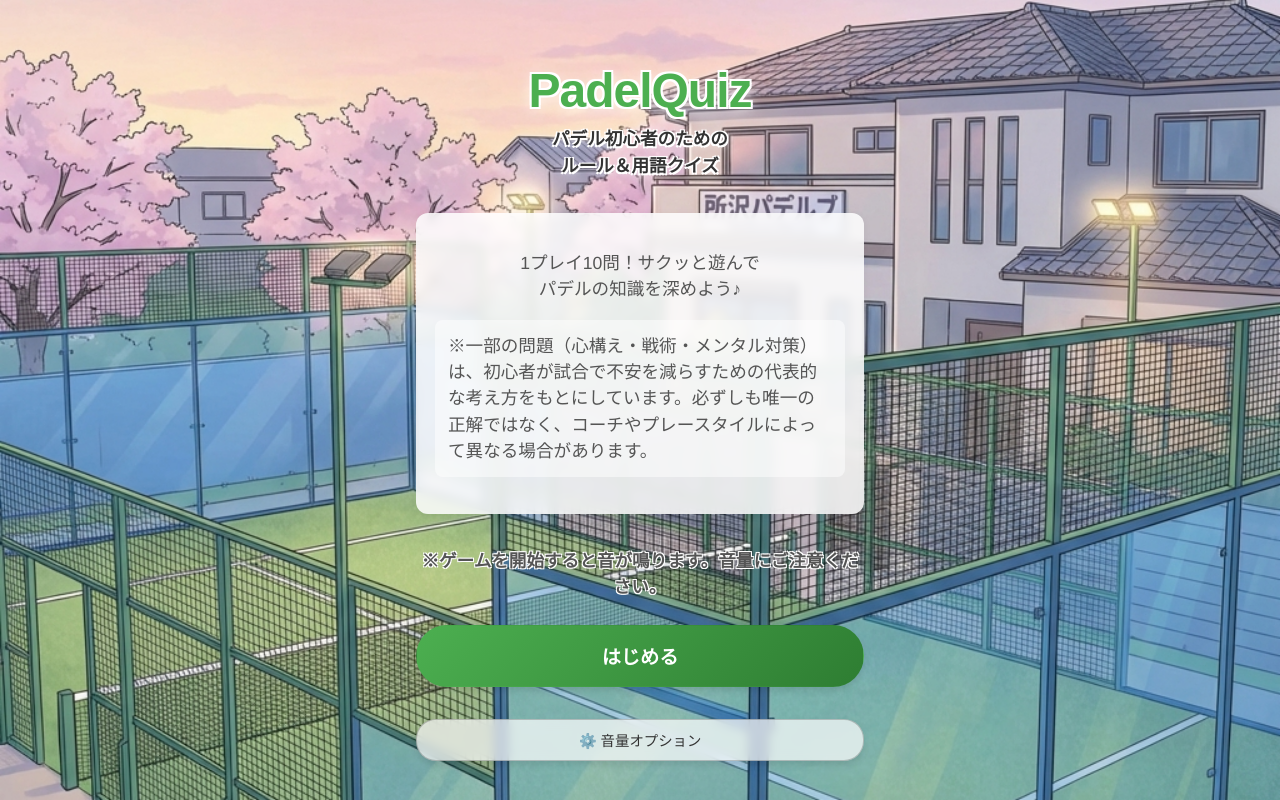
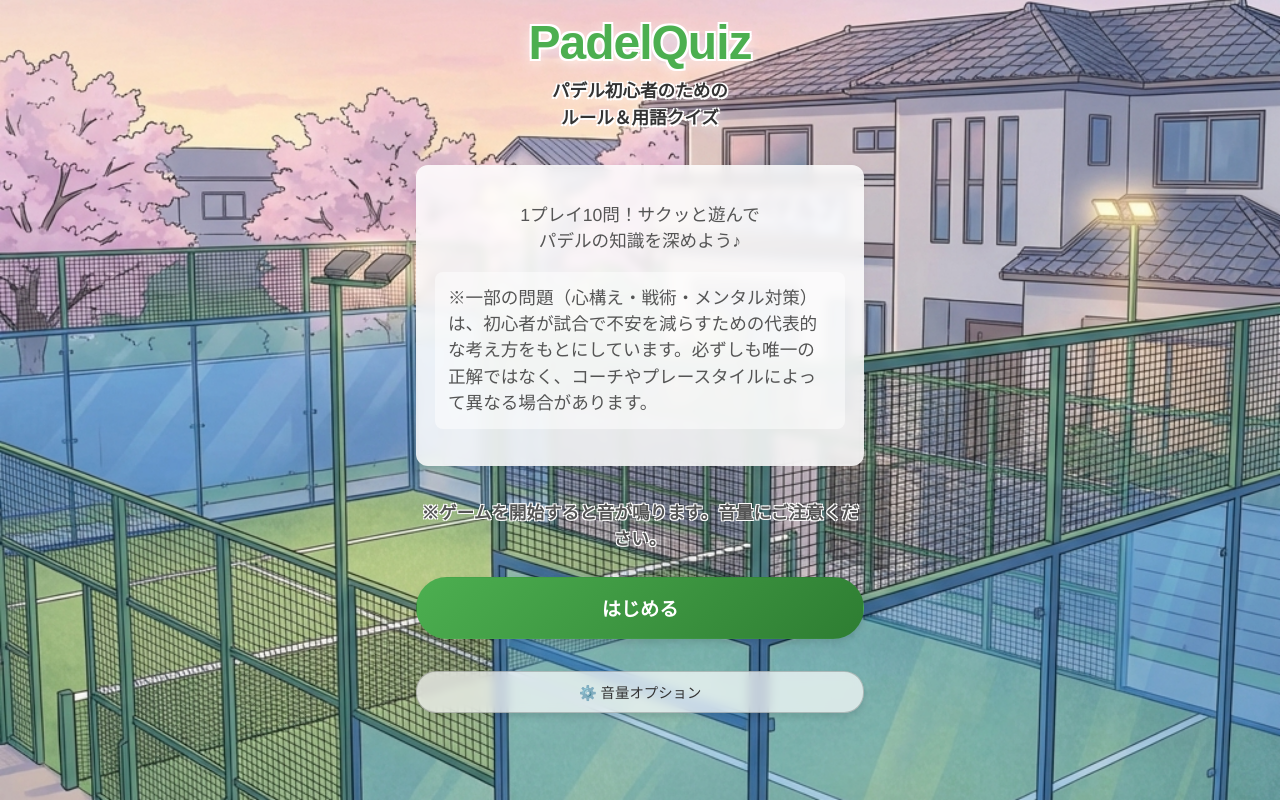
Before and after one commit to padelmusicjp-coder/padelQuiz, a React (Vite) app: page / in a window 1280 px wide. Built offline with nearby package versions, Linux system fonts and the light colour scheme.

Commit message:
style: pull title screen up to reveal volume options

```diff
--- a/src/index.css
+++ b/src/index.css
@@ -100,6 +100,10 @@ button:disabled {
 }
 
 /* ---------------- Title Screen ---------------- */
+.title-screen {
+  margin-top: -12vh;
+}
+
 .title-screen h1 {
   font-size: 3rem;
   margin-bottom: 0.5rem;
```
Also changed, not shown: questions.csv, 5 other files (tests, documents, lock files or other folders).
